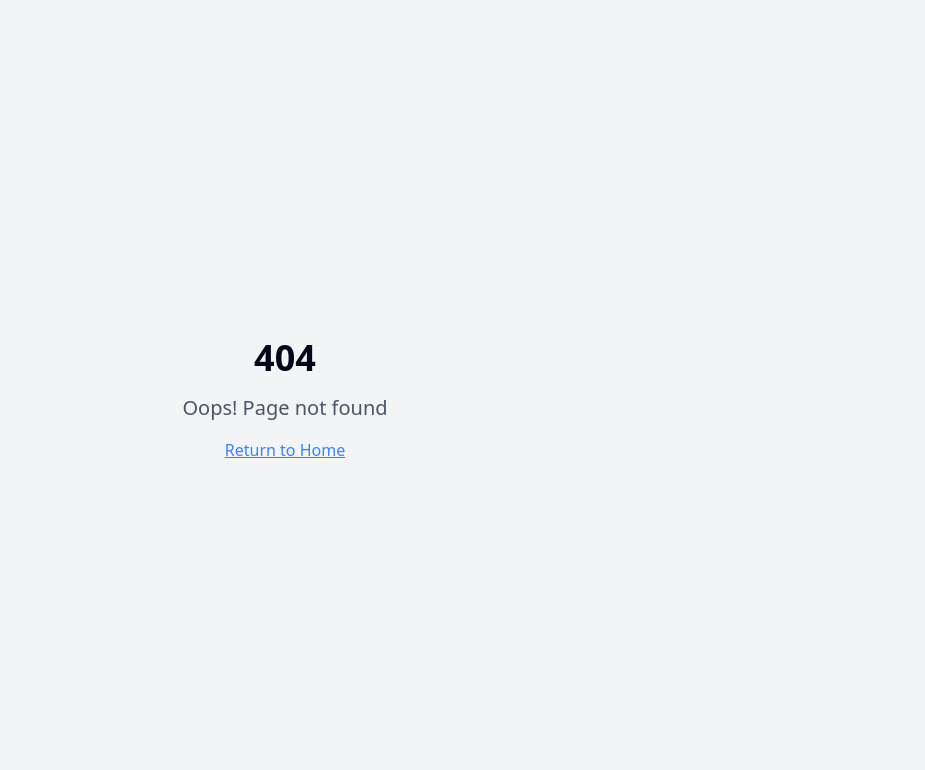
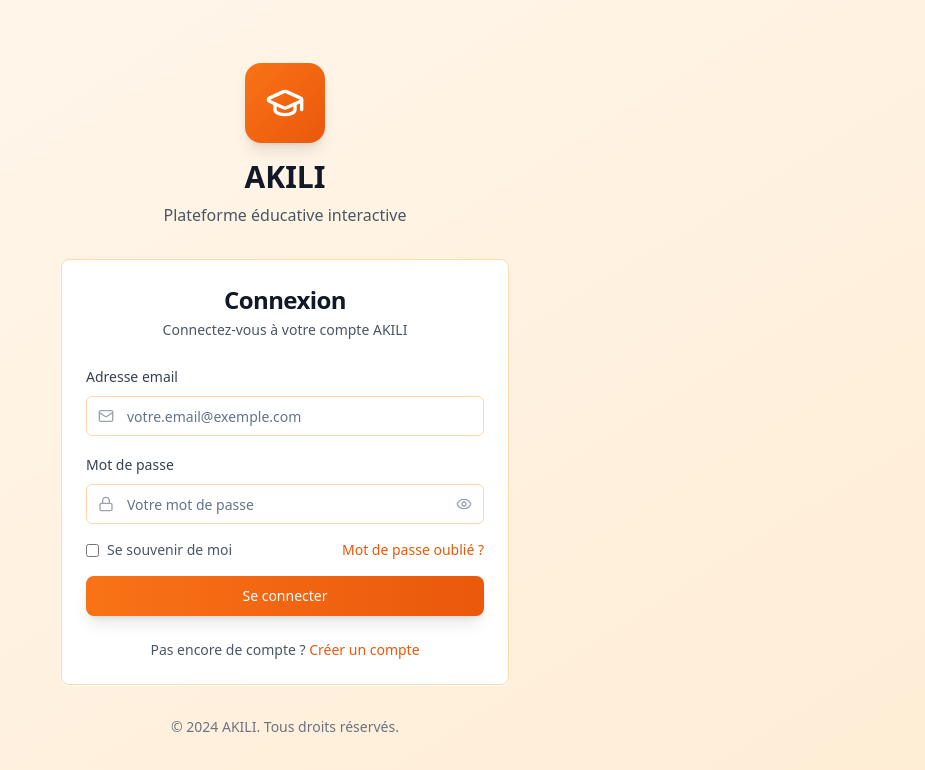
Before and after one commit to forcejesus/espace-prof, a React (Vite) app: page /login in a window 1280 px wide. Before the commit this address had no page. Shown: the top 770 px of the page, without its empty margins (355-1280 px from the left). Built offline with nearby package versions, Linux system fonts and the light colour scheme.

Commit message:
feat: Add login page and apply design standards
Add a login page with the specified design and ensure all pages adhere to the defined color scheme. Update the application name to AKILI.

```diff
--- a/src/App.tsx
+++ b/src/App.tsx
@@ -12,6 +12,7 @@ import LiveSessionPage from "./pages/LiveSession";
 import SessionHistoryPage from "./pages/SessionHistory";
 import SettingsPage from "./pages/Settings";
 import ProfilePage from "./pages/Profile";
+import Login from "./pages/Login";
 import NotFound from "./pages/NotFound";
 
 const queryClient = new QueryClient();
@@ -23,6 +24,7 @@ const App = () => (
       <Sonner />
       <BrowserRouter>
         <Routes>
+          <Route path="/login" element={<Login />} />
           <Route path="/" element={<Index />}>
             <Route index element={<DashboardPage />} />
             <Route path="library" element={<QuizLibraryPage />} />
--- a/src/components/Dashboard.tsx
+++ b/src/components/Dashboard.tsx
@@ -84,16 +84,16 @@ export function Dashboard({ onNavigate }: DashboardProps) {
 
   return (
     <div className="p-4 md:p-6 space-y-6 md:space-y-8 bg-gradient-to-br from-orange-50 to-orange-100 min-h-screen">
-      {/* Header avec gradient orange */}
+      {/* Header avec gradient orange et branding AKILI */}
       <div className="bg-gradient-to-r from-orange-500 to-orange-600 rounded-2xl p-6 md:p-8 shadow-lg">
         <div className="flex flex-col lg:flex-row lg:items-center lg:justify-between space-y-4 lg:space-y-0">
           <div className="flex items-center space-x-4">
-            <div className="w-16 h-16 bg-white/20 rounded-full flex items-center justify-center">
-              <Award className="w-8 h-8 text-white" />
+            <div className="w-16 h-16 bg-white/20 rounded-2xl flex items-center justify-center">
+              <GraduationCap className="w-8 h-8 text-white" />
             </div>
             <div>
-              <h1 className="text-2xl md:text-3xl font-bold text-white">Bonjour, Mme Dubois ! 👋</h1>
-              <p className="text-orange-100 text-sm md:text-base">Voici un aperçu de vos activités récentes</p>
+              <h1 className="text-2xl md:text-3xl font-bold text-white">Bonjour sur AKILI ! 👋</h1>
+              <p className="text-orange-100 text-sm md:text-base">Votre plateforme éducative interactive</p>
             </div>
           </div>
           <div className="flex space-x-3">
@@ -156,7 +156,7 @@ export function Dashboard({ onNavigate }: DashboardProps) {
           {quickActions.map((action, index) => (
             <div
               key={index}
-              className="action-card"
+              className="action-card group"
               onClick={action.onClick}
             >
               <div className="flex items-center justify-between">
--- a/src/pages/Index.tsx
+++ b/src/pages/Index.tsx
@@ -6,7 +6,7 @@ import { SidebarProvider } from "@/components/ui/sidebar";
 const Index = () => {
   return (
     <SidebarProvider>
-      <div className="min-h-screen flex w-full bg-gradient-to-br from-slate-50 to-indigo-50">
+      <div className="min-h-screen flex w-full bg-gradient-to-br from-orange-50 to-orange-100">
         <Sidebar />
         <main className="flex-1 overflow-auto">
           <Outlet />
--- /dev/null
+++ b/src/pages/Login.tsx
@@ -0,0 +1,133 @@
+
+import { useState } from "react";
+import { Button } from "@/components/ui/button";
+import { Input } from "@/components/ui/input";
+import { Card, CardContent, CardDescription, CardHeader, CardTitle } from "@/components/ui/card";
+import { Label } from "@/components/ui/label";
+import { Eye, EyeOff, GraduationCap, Lock, Mail } from "lucide-react";
+import { useNavigate } from "react-router-dom";
+
+export default function Login() {
+  const [showPassword, setShowPassword] = useState(false);
+  const [email, setEmail] = useState("");
+  const [password, setPassword] = useState("");
+  const navigate = useNavigate();
+
+  const handleSubmit = (e: React.FormEvent) => {
+    e.preventDefault();
+    // Simulation de connexion - redirection vers le dashboard
+    navigate("/");
+  };
+
+  return (
+    <div className="min-h-screen bg-gradient-to-br from-orange-50 to-orange-100 flex items-center justify-center p-4">
+      <div className="w-full max-w-md space-y-8">
+        {/* Logo et titre de l'application */}
+        <div className="text-center">
+          <div className="mx-auto w-20 h-20 bg-gradient-to-br from-orange-500 to-orange-600 rounded-2xl flex items-center justify-center shadow-lg mb-4">
+            <GraduationCap className="w-10 h-10 text-white" />
+          </div>
+          <h1 className="text-3xl font-bold text-gray-900 mb-2">AKILI</h1>
+          <p className="text-gray-600">Plateforme éducative interactive</p>
+        </div>
+
+        {/* Carte de connexion */}
+        <Card className="border-orange-200 shadow-card">
+          <CardHeader className="space-y-1 text-center">
+            <CardTitle className="text-2xl font-bold text-gray-900">Connexion</CardTitle>
+            <CardDescription className="text-gray-600">
+              Connectez-vous à votre compte AKILI
+            </CardDescription>
+          </CardHeader>
+          <CardContent>
+            <form onSubmit={handleSubmit} className="space-y-4">
+              <div className="space-y-2">
+                <Label htmlFor="email" className="text-gray-700 font-medium">
+                  Adresse email
+                </Label>
+                <div className="relative">
+                  <Mail className="absolute left-3 top-3 h-4 w-4 text-gray-400" />
+                  <Input
+                    id="email"
+                    type="email"
+                    placeholder="votre.email@exemple.com"
+                    value={email}
+                    onChange={(e) => setEmail(e.target.value)}
+                    className="pl-10 border-orange-200 focus:border-orange-500 focus:ring-orange-500"
+                    required
+                  />
+                </div>
+              </div>
+
+              <div className="space-y-2">
+                <Label htmlFor="password" className="text-gray-700 font-medium">
+                  Mot de passe
+                </Label>
+                <div className="relative">
+                  <Lock className="absolute left-3 top-3 h-4 w-4 text-gray-400" />
+                  <Input
+                    id="password"
+                    type={showPassword ? "text" : "password"}
+                    placeholder="Votre mot de passe"
+                    value={password}
+                    onChange={(e) => setPassword(e.target.value)}
+                    className="pl-10 pr-10 border-orange-200 focus:border-orange-500 focus:ring-orange-500"
+                    required
+                  />
+                  <button
+                    type="button"
+                    onClick={() => setShowPassword(!showPassword)}
+                    className="absolute right-3 top-3 text-gray-400 hover:text-gray-600 transition-colors"
+                  >
+                    {showPassword ? (
+                      <EyeOff className="h-4 w-4" />
+                    ) : (
+                      <Eye className="h-4 w-4" />
+                    )}
+                  </button>
+                </div>
+              </div>
+
+              <div className="flex items-center justify-between">
+                <label className="flex items-center space-x-2 text-sm">
+                  <input
+                    type="checkbox"
+                    className="rounded border-orange-300 text-orange-600 focus:ring-orange-500"
+                  />
+                  <span className="text-gray-600">Se souvenir de moi</span>
+                </label>
+                <button
+                  type="button"
+                  className="text-sm text-orange-600 hover:text-orange-800 font-medium"
+                >
+                  Mot de passe oublié ?
+                </button>
+              </div>
+
+              <Button
+                type="submit"
+                className="w-full bg-gradient-to-r from-orange-500 to-orange-600 hover:from-orange-600 hover:to-orange-700 text-white font-medium py-2.5 rounded-lg transition-all duration-300 shadow-lg hover:shadow-xl"
+              >
+                Se connecter
+              </Button>
+            </form>
+
+            <div className="mt-6 text-center">
+              <p className="text-gray-600 text-sm">
+                Pas encore de compte ?{" "}
+                <button className="text-orange-600 hover:text-orange-800 font-medium">
+                  Créer un compte
+                </button>
+              </p>
+            </div>
+          </CardContent>
+        </Card>
+
+        {/* Footer */}
+        <div className="text-center text-sm text-gray-500">
+          <p>© 2024 AKILI. Tous droits réservés.</p>
+        </div>
+      </div>
+    </div>
+  );
+}
```
